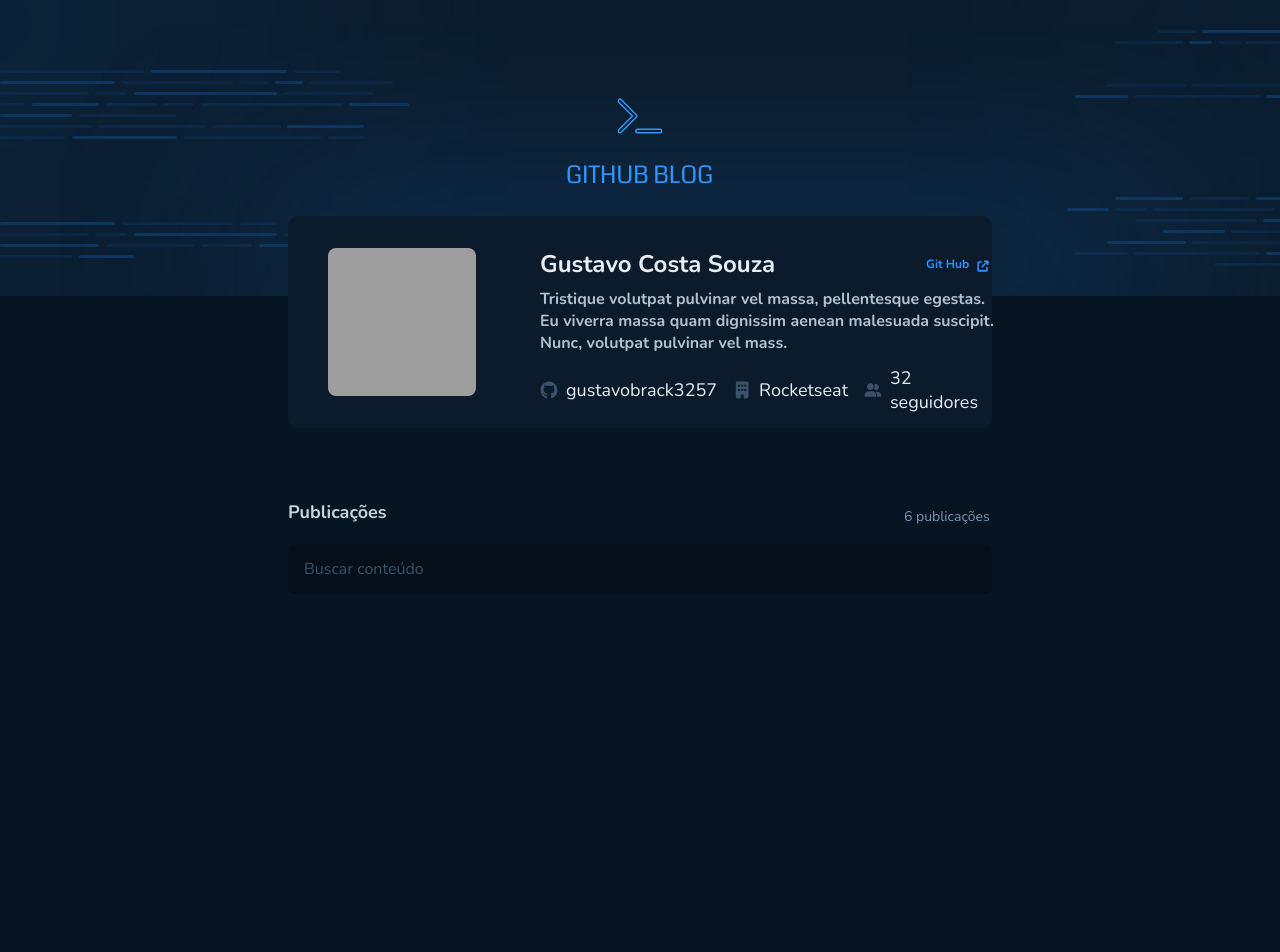
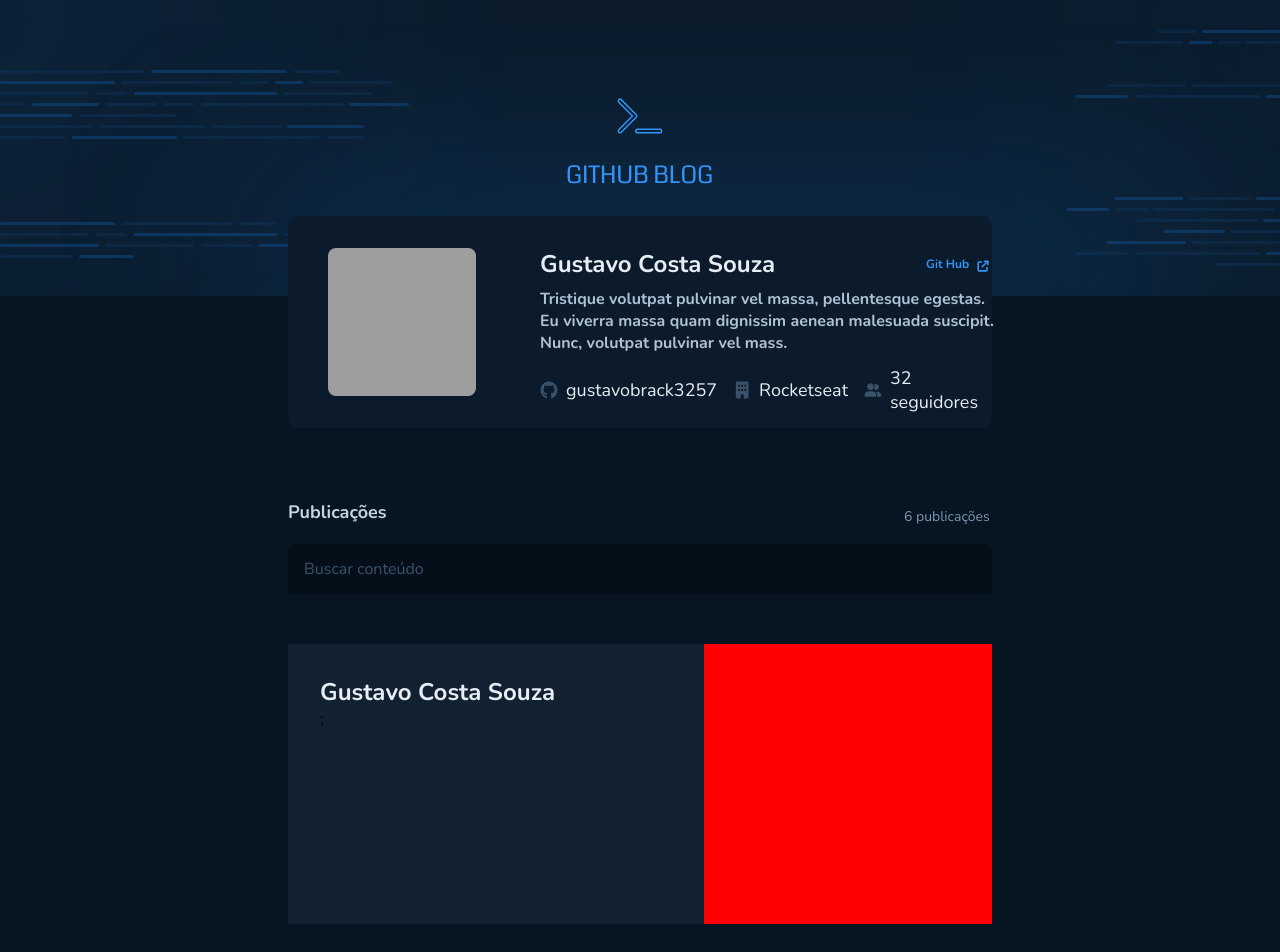
Before and after one commit to gustavobreack3257/GitHubBlog_React, a React (Vite) app: page / in a window 1280 px wide. Shown: the top 952 px of the page. Built offline with nearby package versions, Linux system fonts and the light colour scheme; grey boxes are pictures that could not be loaded.

Commit message:
feat: Application style - component PublishCard

```diff
--- a/src/pages/Home/components/Profile/style.ts
+++ b/src/pages/Home/components/Profile/style.ts
@@ -10,6 +10,7 @@ export const ProfileContainer = styled.div`
 
   padding: 2rem;
   margin-top: -5rem;
+  margin-bottom: 4.5rem;
   border-radius: 0.625rem;
   background-color: ${(props) => props.theme['base-profile']};
 
--- /dev/null
+++ b/src/pages/Home/components/PublishCard/index.tsx
@@ -0,0 +1,9 @@
+import { Title } from '../../../../components/Title';
+import * as S from './style';
+export function PublishCard() {
+  return (
+    <S.PublishCard>
+      <Title />
+    </S.PublishCard>
+  );
+}
--- /dev/null
+++ b/src/pages/Home/components/PublishCard/style.ts
@@ -0,0 +1,12 @@
+import styled from 'styled-components';
+
+export const PublishCard = styled.main`
+  height: 17.5rem;
+  width: 26rem;
+
+  display: flex;
+  padding: 2rem;
+  gap: 1rem;
+
+  background-color: ${(props) => props.theme['base-post']};
+`;
--- a/src/pages/Home/components/Search/style.ts
+++ b/src/pages/Home/components/Search/style.ts
@@ -6,6 +6,7 @@ export const SearchContainer = styled.form`
 
   display: flex;
   flex-direction: column;
+  margin-bottom: 3rem;
   gap: 0.75rem;
   background-color: transparent;
 
--- a/src/pages/Home/index.tsx
+++ b/src/pages/Home/index.tsx
@@ -1,14 +1,16 @@
 import { Profile } from './components/Profile';
+import { PublishCard } from './components/PublishCard';
 import { Search } from './components/Search';
 import * as S from './style';
 export function Home() {
   return (
     <S.HomeContainer>
-      <S.ProfileContent>
-        <Profile />
+      <Profile />
+      <Search />
 
-        <Search />
-      </S.ProfileContent>
+      <S.ContentCard>
+        <PublishCard />
+      </S.ContentCard>
     </S.HomeContainer>
   );
 }
--- a/src/pages/Home/style.ts
+++ b/src/pages/Home/style.ts
@@ -17,13 +17,13 @@ export const HomeContainer = styled.div`
   }
 `;
 
-export const ProfileContent = styled.aside`
-  height: 23.5rem;
+export const ContentCard = styled.aside`
+  height: auto;
   width: 100%;
 
   display: flex;
   flex-direction: column;
-  gap: 4.5rem;
+  gap: 2rem;
 
-  //background-color: red;
+  background-color: red;
 `;
```
